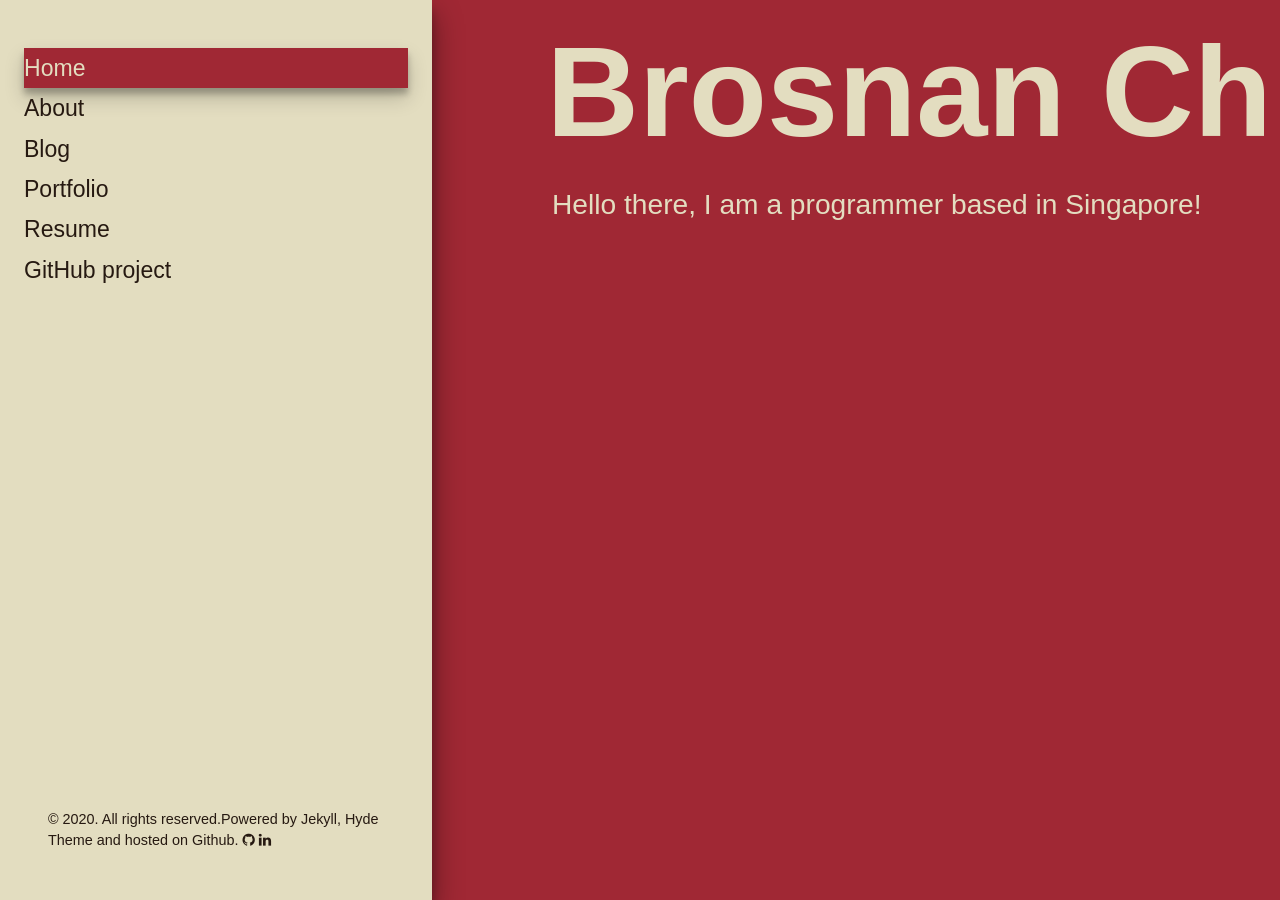
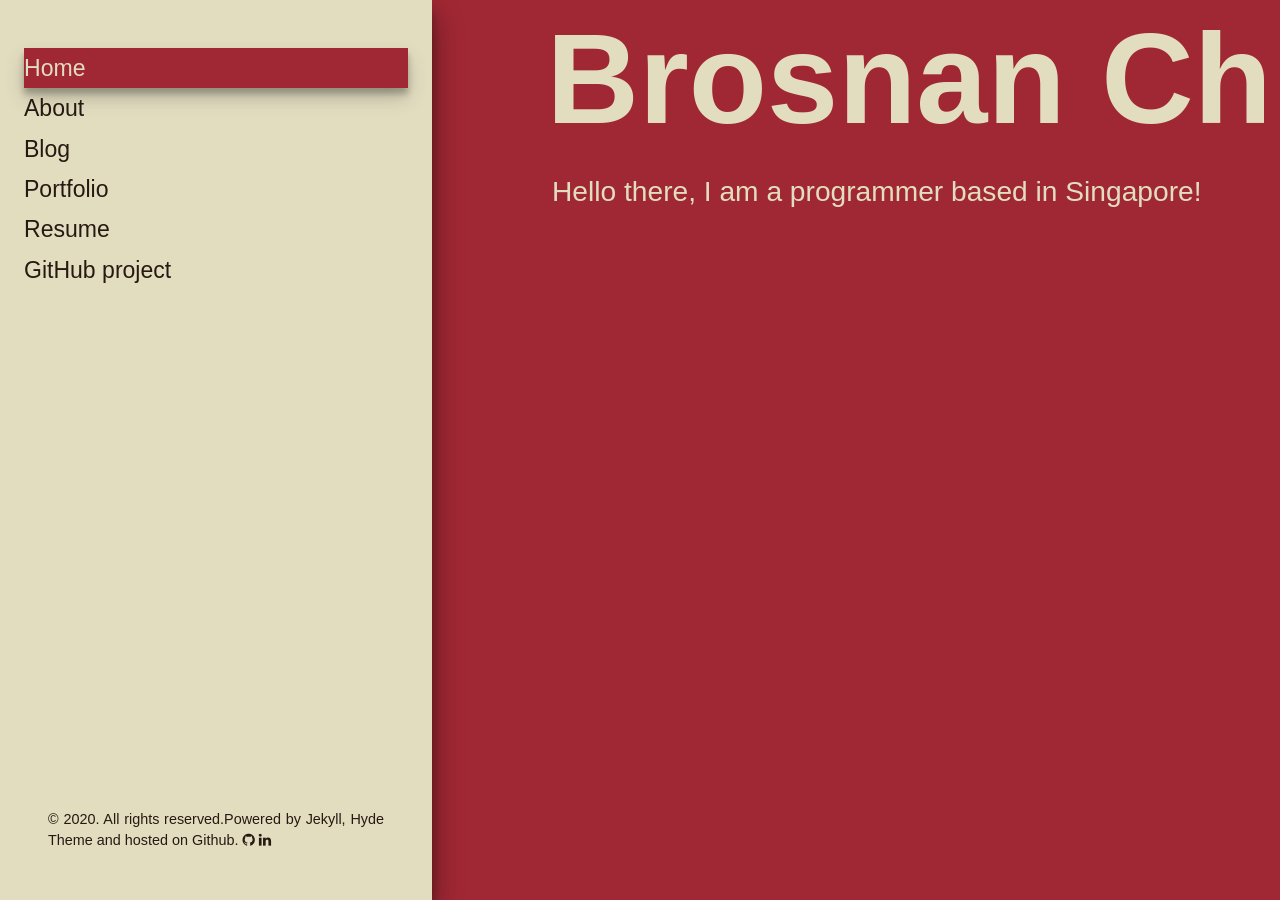
Before and after one commit to broscew/broscew.github.io, a Jekyll site: the page built from index.html, in a window 1280 px wide. Built offline with Jekyll 4.4.1, drawn with Linux system fonts in a browser that asks for light colours; the list of posts is cut into pages by our own code.

Commit message:
minor css tweaks

```diff
--- a/public/css/poole.css
+++ b/public/css/poole.css
@@ -130,6 +130,7 @@ h4, h5, h6 {
 p {
   margin-top: 0;
   margin-bottom: 1rem;
+  text-align:justify;
 }
 
 strong {
@@ -288,7 +289,7 @@ tbody tr:nth-child(odd) th {
 }
 
 .home-content {
-  margin-top: -28%;
+  margin-top: -30%;
   width: 150%;
 }
 
```
